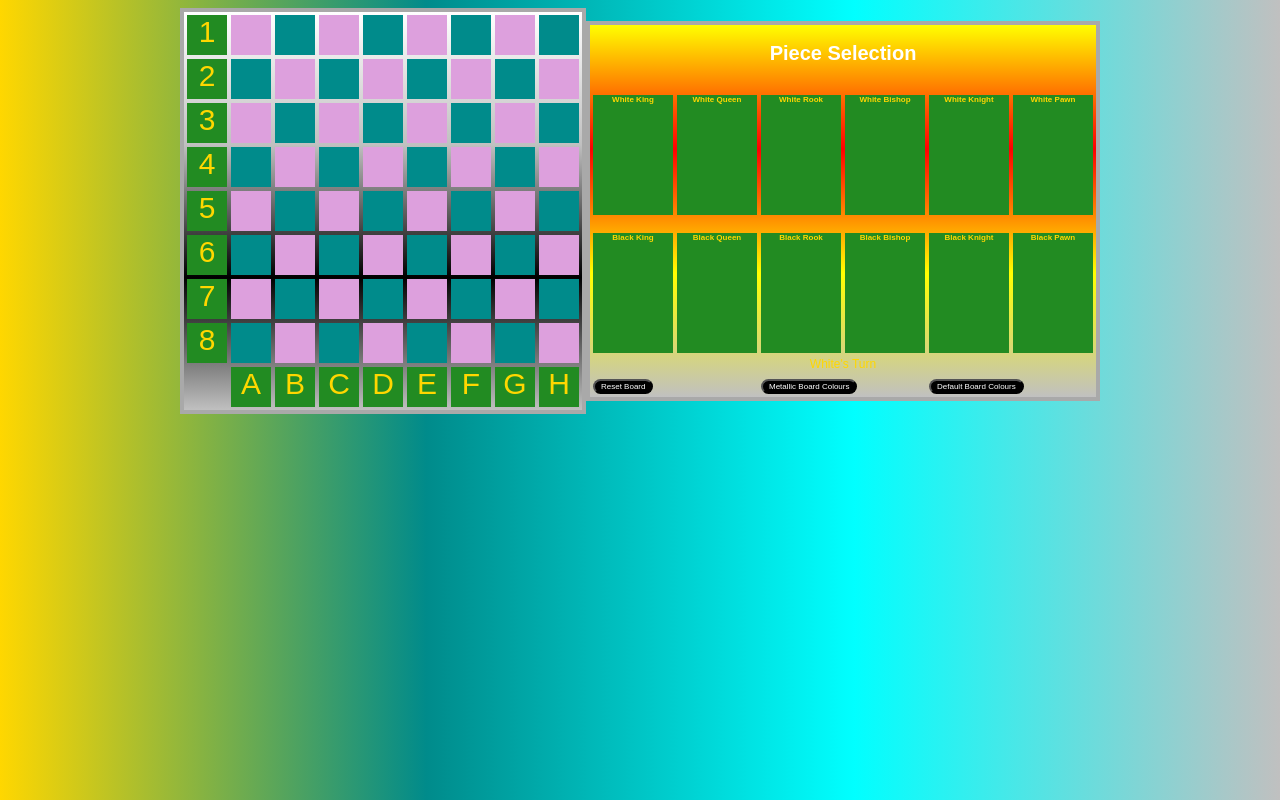
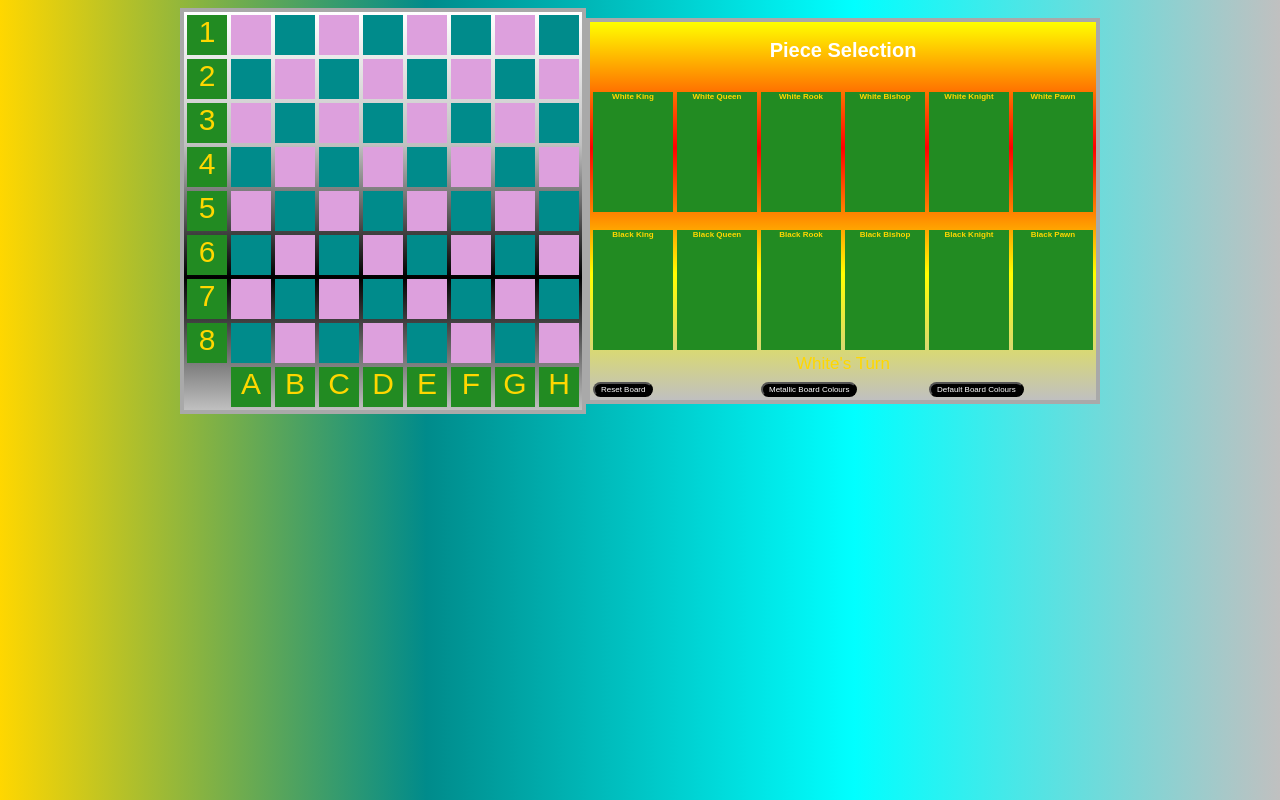
Before and after one commit to Soulbow2/soulbow2.github.io, a plain HTML site: page index.html in a window 1280 px wide. Drawn offline with Linux system fonts and the light colour scheme.

Commit message:
Update index.html

```diff
--- a/index.html
+++ b/index.html
@@ -115,7 +115,7 @@
 <td rowspawn="2"><footer id="bknight" onclick="funcbknight()"><h5>Black Knight</h5></footer></td>
 <td rowspawn="2"><footer id="bpawn" onclick="funcbpawn()"><h5>Black Pawn</h5></footer></td>
 </tr><tr>
-<td colspan="6"><p style="font-size: 12px" id="turn">White's Turn</p></td>
+<td colspan="6"><p style="font-size: 17px" color: white; margin: 5px 5px 5px 5px" id="turn">White's Turn</p></td>
 </tr><tr><td colspan="2">
 <button style="background: black; color: white; border-radius: 45px 45px 45px 45px; font-size: 8px" onclick="BoardSet()">Reset Board</button>
 </td><td colspan="2">
```
